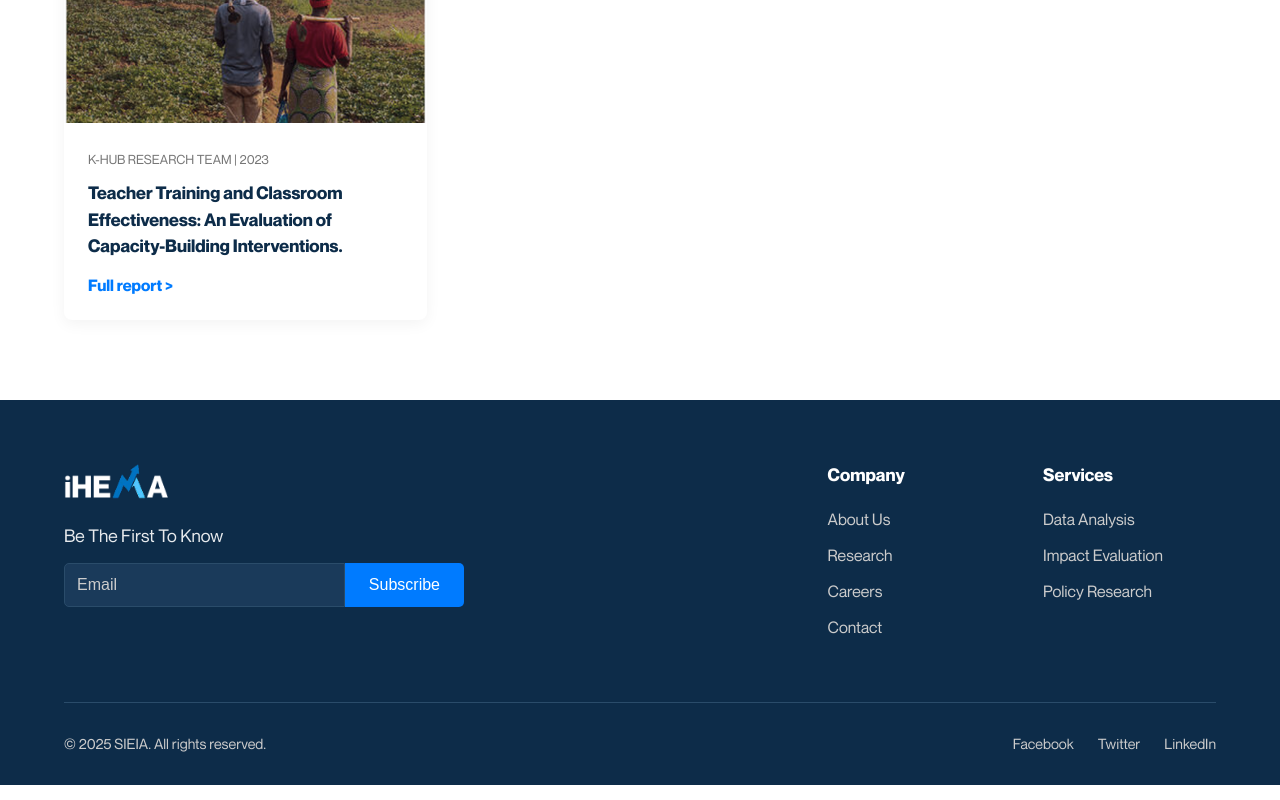
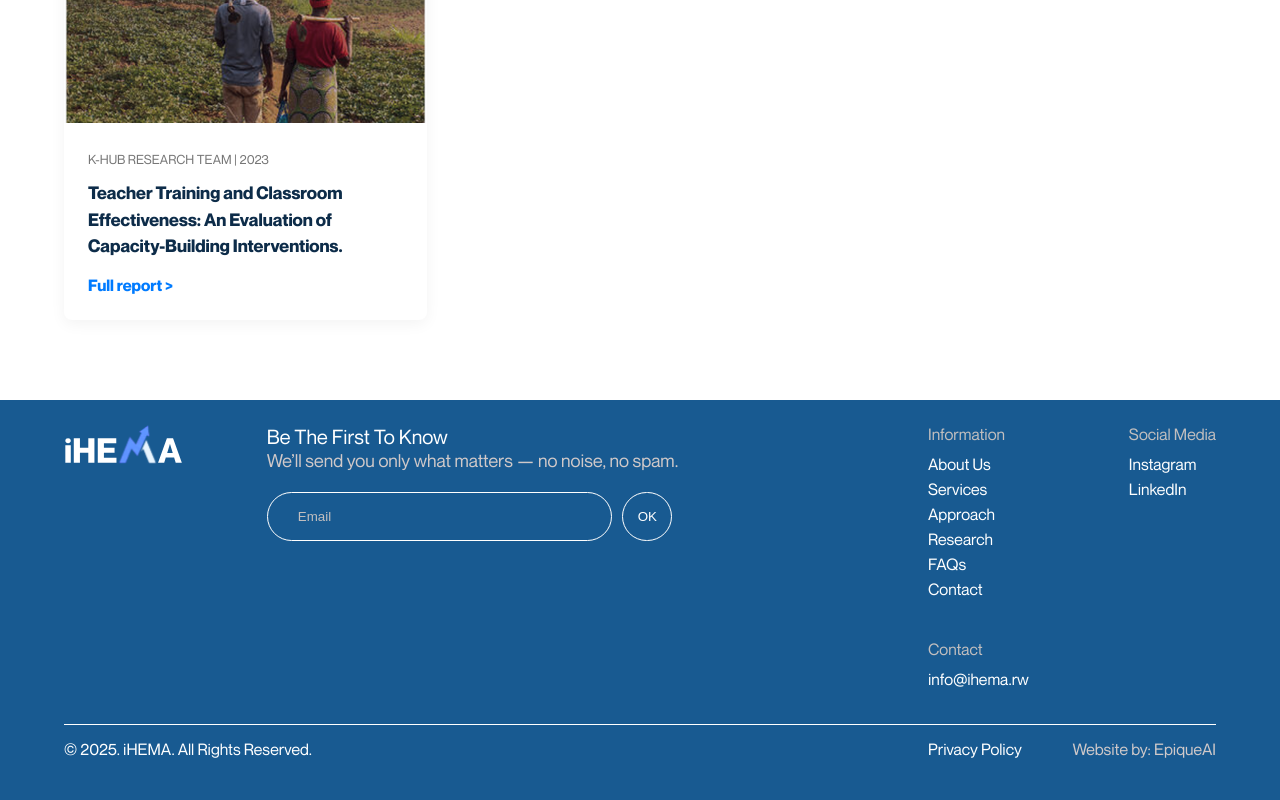
Before and after one commit to shemankubana/ihema_web, a React (Create React App) app: page /education in a window 1280 px wide. Shown: the part 2282-3082 px from the top of the page. Built offline with nearby package versions, Linux system fonts and the light colour scheme.

Commit message:
Refactor FAQ and Contact sections for improved layout and styling; update Footer component and styles

```diff
--- a/src/components/FAQs.js
+++ b/src/components/FAQs.js
@@ -1,6 +1,6 @@
 import React, { useState } from "react";
 import "../styles/Home.css";
-import blueBox from "../assets/icons/rectangle.png";
+//import blueBox from "../assets/icons/rectangle.png";
 import plusIcon from "../assets/icons/Plus.svg";
 
 const FAQSection = () => {
@@ -48,10 +48,6 @@ const FAQSection = () => {
 
   return (
     <section className="faq-section">
-      <div className="data-points-box">
-        <img src={blueBox} alt="Blue Box" className="blue-box" />
-        <p>All Your Questions, Answered.</p>
-      </div>
       <p className="faq-header">
         Frequently <span className="highlight">Asked</span> Questions
       </p>
--- a/src/components/Footer.js
+++ b/src/components/Footer.js
@@ -1,42 +1,60 @@
-import React from 'react';
-import '../styles/Footer.css';
-import logo from '../assets/icons/Logo.png';
+import React from "react";
+import "../styles/Footer.css";
+import logo from "../assets/images/logo.svg";
 
 const Footer = () => {
   return (
     <footer className="footer">
       <div className="footer-container">
         <div className="footer-left">
-          <img src={logo} alt="SIEIA Logo" className="footer-logo" />
-          <p className="footer-tagline">Be The First To Know</p>
+          <img src={logo} alt="IHEMA Logo" className="footer-logo" />
+        </div>
+        <div className="footer-form">
+          <div>
+            <p className="footer-tagline">Be The First To Know</p>
+            <p className="footer-pline">
+              We’ll send you only what matters — no noise, no spam.
+            </p>
+          </div>
           <div className="footer-subscribe">
             <input type="email" placeholder="Email" />
-            <button>Subscribe</button>
+            <button>OK</button>
           </div>
         </div>
         <div className="footer-right">
-          <div className="footer-links-column">
-            <h4>Company</h4>
-            <a href="/about">About Us</a>
-            <a href="/research">Research</a>
-            <a href="/careers">Careers</a>
-            <a href="/contact">Contact</a>
+          <div className="footer-links-column-container">
+            <div className="footer-links-column">
+              <p>Information</p>
+              <div className="footer-address">
+                <a href="/about">About Us</a>
+                <a href="/about">Services</a>
+                <a href="/about">Approach</a>
+                <a href="/research">Research</a>
+                <a href="/careers">FAQs</a>
+                <a href="/contact">Contact</a>
+              </div>
+            </div>
+            <div className="footer-links-column">
+              <p>Contact</p>
+              <div className="footer-address">
+                <a href="/about">info@ihema.rw</a>
+              </div>
+            </div>
           </div>
           <div className="footer-links-column">
-            <h4>Services</h4>
-            <a href="/data-analysis">Data Analysis</a>
-            <a href="/impact-evaluation">Impact Evaluation</a>
-            <a href="/policy-research">Policy Research</a>
+            <p>Social Media</p>
+            <div className="footer-address">
+              <a href="/about">Instagram</a>
+              <a href="/about">LinkedIn</a>
+            </div>
           </div>
         </div>
       </div>
       <div className="footer-bottom">
-        <p>&copy; 2025 SIEIA. All rights reserved.</p>
+        <p>&copy; 2025. iHEMA. All Rights Reserved.</p>
         <div className="footer-social-links">
-          {/* FIX: Replaced '#' with actual URLs */}
-          <a href="https://facebook.com" target="_blank" rel="noopener noreferrer">Facebook</a>
-          <a href="https://twitter.com" target="_blank" rel="noopener noreferrer">Twitter</a>
-          <a href="https://linkedin.com" target="_blank" rel="noopener noreferrer">LinkedIn</a>
+          <a href="/about">Privacy Policy</a>
+          <a href="/about" className="epique">Website by: EpiqueAI</a>
         </div>
       </div>
     </footer>
--- a/src/components/Home.js
+++ b/src/components/Home.js
@@ -283,21 +283,55 @@ const Home = () => {
       </section>
 
       {/* FAQ Section */}
+      <div className="data-points-box">
+        <img src={blueBox} alt="Blue Box" className="blue-box" />
+        <p>All Your Questions, Answered.</p>
+      </div>
       <FAQSection />
 
       {/* Contact Section */}
+      <div className="data-points-box">
+        <img src={blueBox} alt="Blue Box" className="blue-box" />
+        <p>Contact Us</p>
+      </div>
       <section className="contact-section">
-        <h2>We're Just a message away</h2>
-        <p>
-          Drop us a line and let's explore how we can help you achieve your
-          goals and make a difference.
-        </p>
-        <form className="contact-form">
-          <input type="text" placeholder="Name" required />
-          <input type="email" placeholder="Email" required />
-          <textarea placeholder="Message" rows="5" required></textarea>
-          <button type="submit">Send</button>
-        </form>
+        <div className="contact-section-container">
+          <div className="text">
+            <h2 className="contact-header">
+              We're Just a <span>message</span> away.
+            </h2>
+            <p>
+              Whether you are navigating complex challenges, seeking evidence to
+              inform smarter decisions, or ready to design impactful programs,
+              our expertise ensures you move forward with fresh & clear
+              insights.
+            </p>
+          </div>
+          <div className="form">
+            <form className="contact-form">
+              <div style={{ display: "flex", alignItems: "center", gap: "10px" }}>
+                <img src={blueBox} alt="Blue Box" style={{width: "10px"}}/>
+                <p>Name:</p>
+              </div>
+              <input type="text" placeholder="Enter your Name" required />
+              <div style={{ display: "flex", alignItems: "center", gap: "10px" }}>
+                <img src={blueBox} alt="Blue Box" style={{width: "10px"}}/>
+                <p>Email:</p>
+              </div>
+              <input type="email" placeholder="Enter your e-mail" required />
+              <div style={{ display: "flex", alignItems: "center", gap: "10px" }}>
+                <img src={blueBox} alt="Blue Box" style={{width: "10px"}}/>
+                <p>Message:</p>
+              </div>
+              <textarea
+                placeholder="Enter your message"
+                rows="5"
+                required
+              ></textarea>
+              <button type="submit">Send</button>
+            </form>
+          </div>
+        </div>
       </section>
     </div>
   );
--- a/src/styles/Footer.css
+++ b/src/styles/Footer.css
@@ -1,82 +1,101 @@
 .footer {
-    background-color: #0d2c49;
+    background-color: #185A91;
     color: white;
-    padding: 4rem 5% 2rem 5%;
+    height: 400px;
+    display: flex;
+    flex-direction: column;
+    align-items: center;
+    justify-content: center;
   }
 
   .footer-container {
     display: flex;
     justify-content: space-between;
-    flex-wrap: wrap;
-    gap: 3rem;
-    padding-bottom: 3rem;
-    border-bottom: 1px solid #2a4c6a;
+    gap: 50px;
+    height: 300px;
+    width: 90%;
+    border-bottom: 0.1px solid white;
   }
 
   .footer-left {
-    flex: 1.5;
-    min-width: 300px;
+
   }
 
   .footer-logo {
-    height: 40px;
-    margin-bottom: 1rem;
+    height: 45px;
+  }
+
+  .footer-form {
+    width: 50%;
+    display: flex;
+    flex-direction: column;
+    gap: 20px;
   }
 
   .footer-tagline {
-    font-size: 1.1rem;
-    margin-bottom: 1rem;
-    opacity: 0.9;
+    font-size: 20px;
+    font-weight: Medium;
   }
 
+  .footer-pline {
+    font-size: 18px;
+    font-weight: Regular;
+    color: #D0C9C9;
+  }
   .footer-subscribe {
     display: flex;
-    max-width: 400px;
+    gap: 10px;
+    align-items: center;
   }
 
   .footer-subscribe input {
-    padding: 0.75rem;
-    border: 1px solid #2a4c6a;
-    border-radius: 5px 0 0 5px;
-    background-color: #1a3a5a;
-    color: white;
-    flex-grow: 1;
-    font-size: 1rem;
+    background-color: transparent;
+    border: 1px solid white;
+    height: 49px;
+    width: 60%;
+    border-radius: 30px ;
+    padding-left: 30px;
   }
+
   .footer-subscribe input::placeholder {
-      color: #ccc;
+    color: #C2BFBF;
   }
 
   .footer-subscribe button {
-    padding: 0.75rem 1.5rem;
-    border: none;
-    background-color: #007bff;
+    background-color: transparent;
+    border: 1px solid white;
+    height: 49px;
+    width: 50px;
+    border-radius: 60px;
     color: white;
-    border-radius: 0 5px 5px 0;
-    cursor: pointer;
-    font-size: 1rem;
-    font-weight: 500;
   }
 
   .footer-right {
-    flex: 1;
     display: flex;
-    justify-content: space-around;
-    gap: 2rem;
-    min-width: 250px;
+    justify-content: space-between;
+    width: 25%;
   }
 
-  .footer-links-column h4 {
-    margin-bottom: 1.5rem;
-    font-size: 1.1rem;
+  .footer-links-column-container {
+    display: flex;
+    flex-direction: column;
+    gap: 40px;
+  }
+  .footer-links-column {
+    display: flex;
+    flex-direction: column;
+    gap: 10px;
   }
 
+  .footer-links-column p {
+    color: #C2BFBF;
+  }
+  .footer-address {
+    display: flex;
+    flex-direction: column;
+    gap: 5px;
+  }
   .footer-links-column a {
-    display: block;
-    color: #ccc;
-    text-decoration: none;
-    margin-bottom: 1rem;
-    transition: color 0.3s ease;
   }
 
   .footer-links-column a:hover {
@@ -85,22 +104,24 @@
 
   .footer-bottom {
     display: flex;
+    align-items: center;
     justify-content: space-between;
-    align-items: center;
-    flex-wrap: wrap;
-    gap: 1rem;
-    padding-top: 2rem;
-    font-size: 0.9rem;
-    color: #ccc;
+    width: 90%;
+    height: 50px;
+  }
+
+  .footer-social-links {
+    width: 25%;
+    display: flex;
+    justify-content: space-between;
   }
 
   .footer-social-links a {
-    color: #ccc;
-    margin-left: 1.5rem;
-    text-decoration: none;
-    transition: color 0.3s ease;
   }
 
   .footer-social-links a:hover {
     color: white;
   }
+  .epique {
+    color: #D0C9C9;
+  }
--- a/src/styles/Home.css
+++ b/src/styles/Home.css
@@ -414,7 +414,8 @@ hero-paragraph {
     display: flex;
     justify-content: space-between;
     cursor: pointer;
-    font-weight: 500;
+    font-weight: Regular;
+    color: black;
   }
 
   .faq-icon {
@@ -458,18 +459,33 @@ hero-paragraph {
   padding: 5rem 5%;
   text-align: center;
 }
-.contact-section h2 {
-  font-size: clamp(1.8rem, 4vw, 2.5rem);
-  color: #0d2c49;
+.contact-section-container {
+  display: flex;
+  justify-content: space-around ;
+  gap: 50px;
+  text-align: left;
+}
+.contact-header {
+  font-size: 40px;
+  font-weight: 400;
+}
+.text {
+  display: flex;
+  flex-direction: column;
+  gap: 30px;
+}
+.contact-header span {
+  color: #185a91;
 }
 .contact-section p {
-  max-width: 600px;
-  margin: 1rem auto 2.5rem auto;
-  font-size: 1.1rem;
-  color: #555;
+  font-size: 20px;
+  font-weight: regular;
+  width: 80%;
+}
+.form {
+  width: 100%;
 }
 .contact-form {
-  max-width: 600px;
   margin: 0 auto;
   display: grid;
   gap: 1.5rem;
@@ -478,13 +494,13 @@ hero-paragraph {
 .contact-form textarea {
   width: 100%;
   padding: 1rem;
-  border: 1px solid #ddd;
+  border: 1px solid #185A91;
   border-radius: 5px;
   font-size: 1rem;
   font-family: inherit;
 }
 .contact-form button {
-  background-color: #007bff;
+  background-color: #185A91;
   color: white;
   padding: 1rem 2rem;
   border: none;
@@ -493,7 +509,6 @@ hero-paragraph {
   font-size: 1.1rem;
   font-weight: 500;
   transition: background-color 0.3s ease;
-  justify-self: center; /* Center button in grid */
 }
 .contact-form button:hover {
   background-color: #0056b3;
```
Also changed, not shown: src/assets/images/logo.svg (added).
